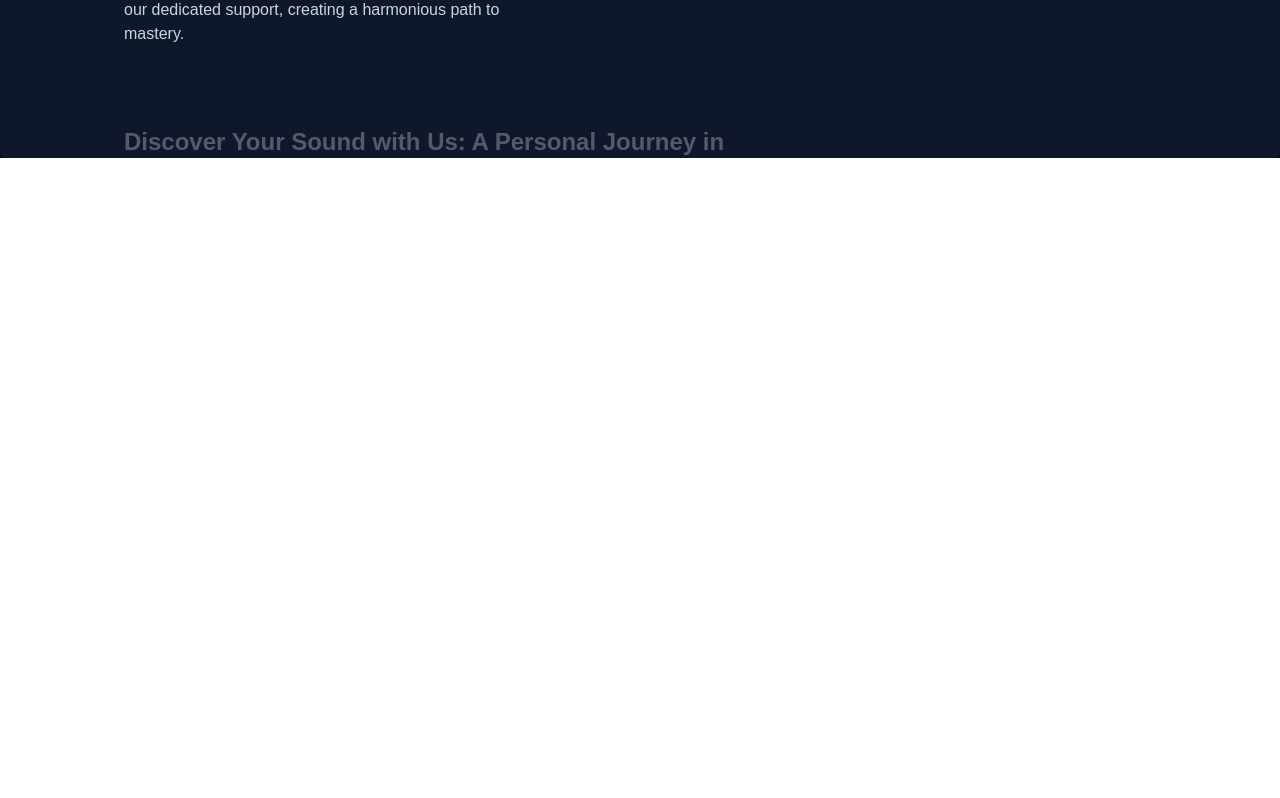
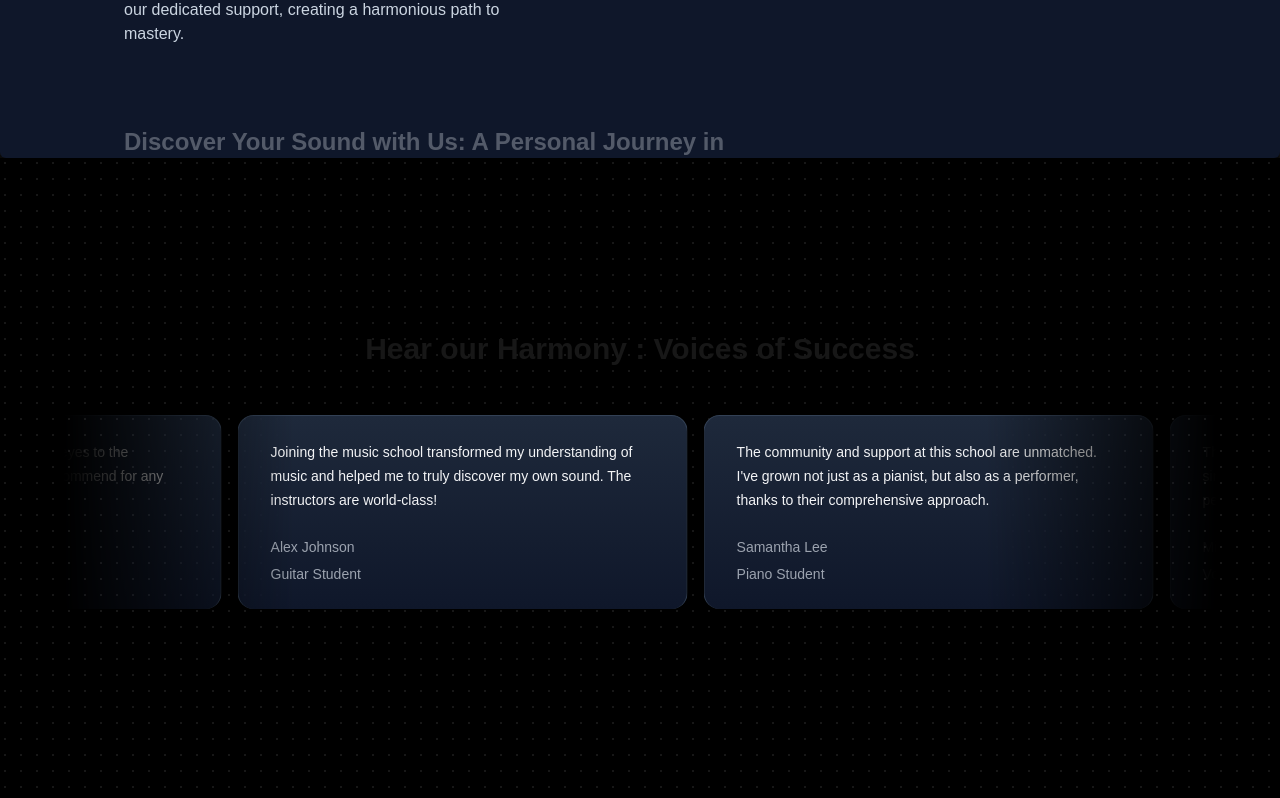
Before and after one commit to yjain0418/music-academy-project, a Next.js app: page / in a window 1280 px wide. Shown: the part 1670-2468 px from the top of the page. Before the commit the page ends 1828 px from the top, so only its background shows below. Built offline with nearby package versions, Linux system fonts and the light colour scheme.

Commit message:
Testimonial Cards done

```diff
--- a/package.json
+++ b/package.json
@@ -11,6 +11,7 @@
   "dependencies": {
     "clsx": "^2.1.1",
     "framer-motion": "^11.15.0",
+    "mini-svg-data-uri": "^1.4.4",
     "next": "15.1.1",
     "react": "^19.0.0",
     "react-dom": "^19.0.0",
--- a/src/app/page.tsx
+++ b/src/app/page.tsx
@@ -1,5 +1,6 @@
 import FeaturedCourses from "@/components/FeaturedCourses";
 import HeroSection from "@/components/HeroSection";
+import TestimonialCards from "@/components/TestimonialCards";
 import WhyChooseUs from "@/components/WhyChooseUs";
 import Image from "next/image";
 
@@ -9,6 +10,7 @@ export default function Home() {
       <HeroSection />
       <FeaturedCourses />
       <WhyChooseUs />
+      <TestimonialCards />
     </main>
   );
 }
--- /dev/null
+++ b/src/components/TestimonialCards.tsx
@@ -0,0 +1,55 @@
+'use client'
+import { InfiniteMovingCards } from "./ui/infinite-moving-cards";
+
+const musicSchoolTestimonials = [
+    {
+        quote:
+            'Joining the music school transformed my understanding of music and helped me to truly discover my own sound. The instructors are world-class!',
+        name: 'Alex Johnson',
+        title: 'Guitar Student',
+    },
+    {
+        quote:
+            "The community and support at this school are unmatched. I've grown not just as a pianist, but also as a performer, thanks to their comprehensive approach.",
+        name: 'Samantha Lee',
+        title: 'Piano Student',
+    },
+    {
+        quote:
+            "This school offered me the tools and confidence to take my singing to the next level. I'm endlessly grateful for the personalized coaching.",
+        name: 'Michael Chen',
+        title: 'Vocal Student',
+    },
+    {
+        quote:
+            'As a violinist, finding the right mentor can be challenging, but this school matched me with a teacher who truly understands my goals and challenges.',
+        name: 'Emily Taylor',
+        title: 'Violin Student',
+    },
+    {
+        quote:
+            'The production courses here opened my eyes to the intricacies of music production. Highly recommend for any aspiring producers!',
+        name: 'Chris Morales',
+        title: 'Music Production Student',
+    },
+];
+
+function TestimonialCards() {
+    return (
+        <div className="h-[40rem] w-full dark:bg-black dark:bg-dot-white/[0.2] relative flex flex-col items-center justify-center overflow-hidden">
+            <h2 className="text-3xl font-bold text-center mb-8 z-10">
+                Hear our Harmony : Voices of Success</h2>
+            <div className="flex justify-center w-full overflow-hidden px-4 sm:px-6 lg:px-8">
+                <div className="w-full max-w-6xl">
+                    <InfiniteMovingCards
+                        items={musicSchoolTestimonials}
+                        direction="right"
+                        speed="slow"
+                    />
+                </div>
+            </div>
+        </div>
+    )
+}
+
+export default TestimonialCards
--- /dev/null
+++ b/src/components/ui/infinite-moving-cards.tsx
@@ -0,0 +1,121 @@
+"use client";
+
+import { cn } from "@/lib/utils";
+import React, { useEffect, useState } from "react";
+
+export const InfiniteMovingCards = ({
+  items,
+  direction = "left",
+  speed = "fast",
+  pauseOnHover = true,
+  className,
+}: {
+  items: {
+    quote: string;
+    name: string;
+    title: string;
+  }[];
+  direction?: "left" | "right";
+  speed?: "fast" | "normal" | "slow";
+  pauseOnHover?: boolean;
+  className?: string;
+}) => {
+  const containerRef = React.useRef<HTMLDivElement>(null);
+  const scrollerRef = React.useRef<HTMLUListElement>(null);
+
+  useEffect(() => {
+    addAnimation();
+  }, []);
+  const [start, setStart] = useState(false);
+  function addAnimation() {
+    if (containerRef.current && scrollerRef.current) {
+      const scrollerContent = Array.from(scrollerRef.current.children);
+
+      scrollerContent.forEach((item) => {
+        const duplicatedItem = item.cloneNode(true);
+        if (scrollerRef.current) {
+          scrollerRef.current.appendChild(duplicatedItem);
+        }
+      });
+
+      getDirection();
+      getSpeed();
+      setStart(true);
+    }
+  }
+  const getDirection = () => {
+    if (containerRef.current) {
+      if (direction === "left") {
+        containerRef.current.style.setProperty(
+          "--animation-direction",
+          "forwards"
+        );
+      } else {
+        containerRef.current.style.setProperty(
+          "--animation-direction",
+          "reverse"
+        );
+      }
+    }
+  };
+  const getSpeed = () => {
+    if (containerRef.current) {
+      if (speed === "fast") {
+        containerRef.current.style.setProperty("--animation-duration", "20s");
+      } else if (speed === "normal") {
+        containerRef.current.style.setProperty("--animation-duration", "40s");
+      } else {
+        containerRef.current.style.setProperty("--animation-duration", "80s");
+      }
+    }
+  };
+  return (
+    <div
+      ref={containerRef}
+      className={cn(
+        "scroller relative z-20  max-w-7xl overflow-hidden  [mask-image:linear-gradient(to_right,transparent,white_20%,white_80%,transparent)]",
+        className
+      )}
+    >
+      <ul
+        ref={scrollerRef}
+        className={cn(
+          " flex min-w-full shrink-0 gap-4 py-4 w-max flex-nowrap",
+          start && "animate-scroll ",
+          pauseOnHover && "hover:[animation-play-state:paused]"
+        )}
+      >
+        {items.map((item, idx) => (
+          <li
+            className="w-[350px] max-w-full relative rounded-2xl border border-b-0 flex-shrink-0 border-slate-700 px-8 py-6 md:w-[450px]"
+            style={{
+              background:
+                "linear-gradient(180deg, var(--slate-800), var(--slate-900)",
+            }}
+            key={item.name}
+          >
+            <blockquote>
+              <div
+                aria-hidden="true"
+                className="user-select-none -z-1 pointer-events-none absolute -left-0.5 -top-0.5 h-[calc(100%_+_4px)] w-[calc(100%_+_4px)]"
+              ></div>
+              <span className=" relative z-20 text-sm leading-[1.6] text-gray-100 font-normal">
+                {item.quote}
+              </span>
+              <div className="relative z-20 mt-6 flex flex-row items-center">
+                <span className="flex flex-col gap-1">
+                  <span className=" text-sm leading-[1.6] text-gray-400 font-normal">
+                    {item.name}
+                  </span>
+                  <span className=" text-sm leading-[1.6] text-gray-400 font-normal">
+                    {item.title}
+                  </span>
+                </span>
+              </div>
+            </blockquote>
+          </li>
+        ))}
+      </ul>
+    </div>
+  );
+};
--- a/tailwind.config.ts
+++ b/tailwind.config.ts
@@ -1,8 +1,45 @@
 import type { Config } from "tailwindcss";
+
+const svgToDataUri = require("mini-svg-data-uri");
+
 const colors = require("tailwindcss/colors");
 const {
   default: flattenColorPalette,
 } = require("tailwindcss/lib/util/flattenColorPalette");
+
+function addVariablesForColors({ addBase, theme }: any) {
+  let allColors = flattenColorPalette(theme("colors"));
+  let newVars = Object.fromEntries(
+    Object.entries(allColors).map(([key, val]) => [`--${key}`, val])
+  );
+
+  addBase({
+    ":root": newVars,
+  });
+}
+
+function addSvgPatterns({ matchUtilities, theme }: any) {
+  matchUtilities(
+    {
+      "bg-grid": (value: any) => ({
+        backgroundImage: `url("${svgToDataUri(
+          `<svg xmlns="http://www.w3.org/2000/svg" viewBox="0 0 32 32" width="32" height="32" fill="none" stroke="${value}"><path d="M0 .5H31.5V32"/></svg>`
+        )}")`,
+      }),
+      "bg-grid-small": (value: any) => ({
+        backgroundImage: `url("${svgToDataUri(
+          `<svg xmlns="http://www.w3.org/2000/svg" viewBox="0 0 32 32" width="8" height="8" fill="none" stroke="${value}"><path d="M0 .5H31.5V32"/></svg>`
+        )}")`,
+      }),
+      "bg-dot": (value: any) => ({
+        backgroundImage: `url("${svgToDataUri(
+          `<svg xmlns="http://www.w3.org/2000/svg" viewBox="0 0 32 32" width="16" height="16" fill="none"><circle fill="${value}" id="pattern-circle" cx="10" cy="10" r="1.6257413380501518"></circle></svg>`
+        )}")`,
+      }),
+    },
+    { values: flattenColorPalette(theme("backgroundColor")), type: "color" }
+  );
+}
 
 export default {
   content: [
@@ -15,6 +52,8 @@ export default {
     extend: {
       animation: {
         spotlight: "spotlight 2s ease .75s 1 forwards",
+        scroll:
+          "scroll var(--animation-duration, 40s) var(--animation-direction, forwards) linear infinite",
       },
       keyframes: {
         spotlight: {
@@ -27,6 +66,11 @@ export default {
             transform: "translate(-50%,-40%) scale(1)",
           },
         },
+        scroll: {
+          to: {
+            transform: "translate(calc(-50% - 0.5rem))",
+          },
+        },
       },
       colors: {
         background: "var(--background)",
@@ -34,16 +78,8 @@ export default {
       },
     },
   },
-  plugins: [addVariablesForColors,],
+  plugins: [
+    addVariablesForColors,
+    addSvgPatterns,
+  ],
 } satisfies Config;
-
-function addVariablesForColors({ addBase, theme }: any) {
-  let allColors = flattenColorPalette(theme("colors"));
-  let newVars = Object.fromEntries(
-    Object.entries(allColors).map(([key, val]) => [`--${key}`, val])
-  );
-
-  addBase({
-    ":root": newVars,
-  });
-}
```
Also changed, not shown: 1 other file (tests, documents, lock files or other folders).
